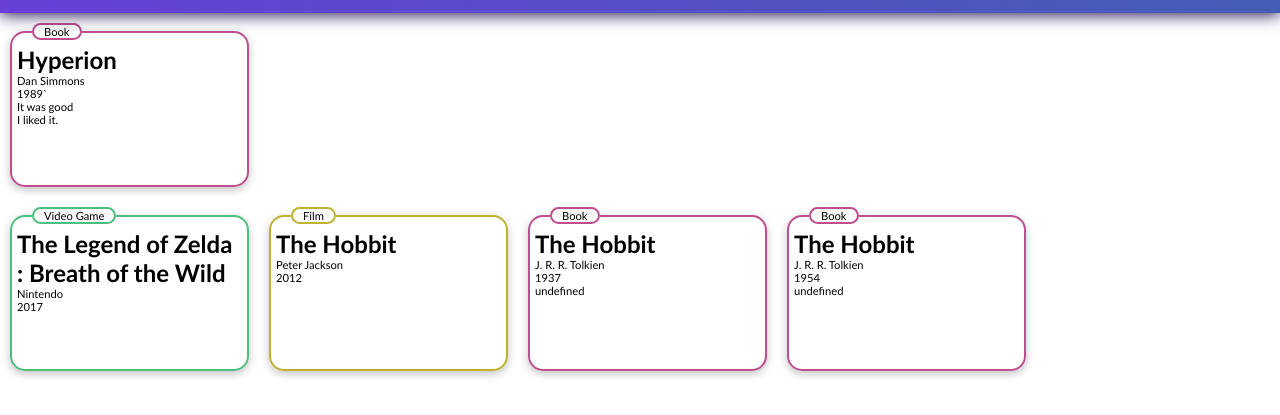
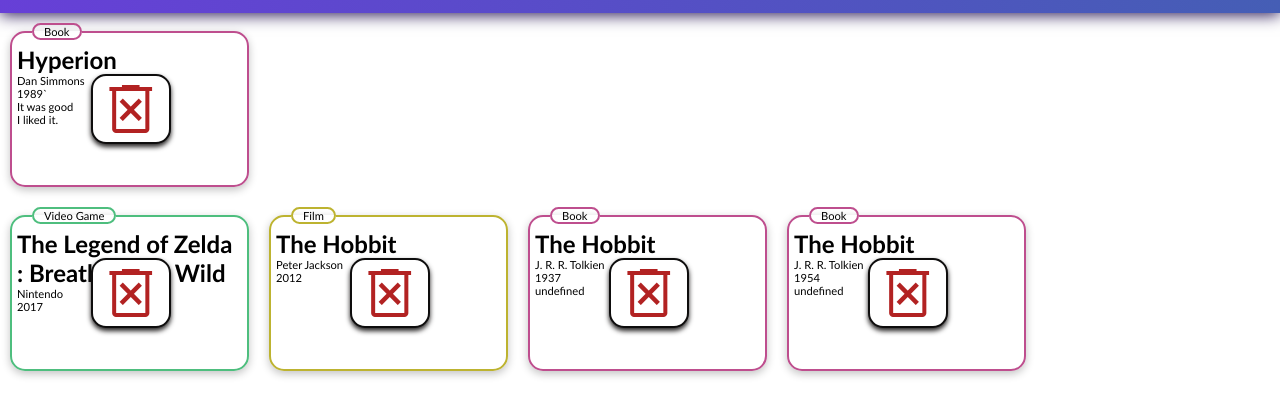
Before and after one commit to RinkM/Odin8.5-Library, a plain HTML site: page index.html in a window 1280 px wide. Both pictures are taken after a click on the button "Edit". Shown: the part 83-498 px from the top of the page. Drawn offline with nearby package versions, Linux system fonts and the light colour scheme.

Commit message:
midnight update - read the readme 10/30

```diff
--- a/index.html
+++ b/index.html
@@ -6,6 +6,8 @@
   <meta name="viewport" content="width=device-width, initial-scale=1.0">
   <link rel="stylesheet" href="style.css">
 
+  <!--Trash Can Icon-->
+  <link rel="stylesheet" href="https://fonts.googleapis.com/css2?family=Material+Symbols+Outlined:opsz,wght,FILL,GRAD@20..48,100..700,0..1,-50..200" />
 
   <title>Document</title>
 </head>
@@ -155,6 +157,8 @@
 
 <footer>
 
+
+
 </footer>
 <script src="script.js"></script>
 </html>
--- a/script.js
+++ b/script.js
@@ -189,11 +189,43 @@
 
 
 
+
+function deleteCard (){
+
+  const delCard = document.createElement("div")
+  const delButton = document.createElement("button")
+  delCard.classList.add("delCard")
+  delButton.classList.add("delButton")
+
+  delCard.classList.add("hidden")
+  delCard.classList.add("delCard")
+  delButton.classList.add("material-symbols-outlined")
+  delButton.textContent = "delete_forever"
+  delCard.appendChild(delButton);
+
+
+
+
+
+
+
+  return delCard
+
+}
+
+
+
+
+
 function cardMaker(){
   library.map(object=> {
-    const mediaCard = document.createElement("fieldset")
-    mediaCard.classList.add("mediaContainer")
-    mediaCard.id = `card${object.itemId}`
+
+    const mediaCard = document.createElement("div")
+    mediaCard.classList.add("media")
+
+    const mediaInformation = document.createElement("fieldset")
+    mediaInformation.classList.add("mediaContainer")
+    mediaCard.id = `${object.itemId}`
 
     const legend = document.createElement("legend")
     legend.classList.add("legend")
@@ -203,20 +235,17 @@
     finished.classList.add("finishedStatus");
 
     if(object.mediaType == 'book'){
-    //   mediaCard.classList.add("bookBackground")
-      mediaCard.classList.add("bookBorder")
+      mediaInformation.classList.add("bookBorder")
       legend.classList.add("bookBorder")
       legend.innerText = "Book"
 
     }else if(object.mediaType == 'film') {
-    //   mediaCard.classList.add("filmBackground")
-      mediaCard.classList.add("filmBorder")
+      mediaInformation.classList.add("filmBorder")
       legend.classList.add("filmBorder")
       legend.innerText = "Film"
 
     }else if (object.mediaType == 'game'){
-    //   mediaCard.classList.add("gameBackground")
-      mediaCard.classList.add("gameBorder")
+      mediaInformation.classList.add("gameBorder")
       legend.classList.add("gameBorder")
       legend.innerText = "Video Game"
     }
@@ -246,13 +275,19 @@
     itemNotes.classList.add("smallText");
     itemNotes.textContent = `${object.notes}`;
 
-    mediaCard.appendChild(legend);
-    mediaCard.appendChild(finished);
-    mediaCard.appendChild(itemTitle);
-    mediaCard.appendChild(itemAuthor);
-    mediaCard.appendChild(itemYear);
-    mediaCard.appendChild(itemReview);
-    mediaCard.appendChild(itemNotes);
+    mediaInformation.appendChild(legend);
+    mediaInformation.appendChild(finished);
+    mediaInformation.appendChild(itemTitle);
+    mediaInformation.appendChild(itemAuthor);
+    mediaInformation.appendChild(itemYear);
+    mediaInformation.appendChild(itemReview);
+    mediaInformation.appendChild(itemNotes);
+    mediaCard.appendChild(mediaInformation);
+
+    mediaCard.appendChild(deleteCard())
+
+
+
 
     const libraryDiv = document.getElementsByClassName("libraryContainer")[0];
     libraryDiv.appendChild(mediaCard)
@@ -340,6 +375,8 @@
 
 
 
+
+
 // Button Functions
 addButton.addEventListener("click",addForm)
 
@@ -405,33 +442,49 @@
 cardMaker()
 
 
+function cardShake(){
+  const libraryDiv = document.getElementsByClassName("mediaContainer")
+  const allCards = Array.from(libraryDiv)
+    allCards.map(card => {
+    card.style.animation = "shake 1s";
+      }
+    )
+    setTimeout (resetShake,1000)
+    }
 
 
 
-function editPress (){
-  const libraryDiv = document.getElementsByClassName("libraryContainer")
-  // selects all cards in libary.
-  const allCards = Array.from(libraryDiv[0].childNodes)
-
-  allCards.map(card => {
-    console.log(card)
-    card.style.animation = "shake .5s";
-      }
-    )
 // resets the shaking cards.
+function resetShake(){
+const libraryDiv = document.getElementsByClassName("mediaContainer")
+const allCards = Array.from(libraryDiv)
     allCards.map(card => {
       console.log(card.style.animation)
-      setTimeout(clear => card.style.removeProperty('animation'),500);
-      // card.classList.toggle('blur')
+      card.style.removeProperty('animation')
         }
       )
+    }
+
+
+function editPress (){
+
+  const delDiv = document.getElementsByClassName("delCard")
+  const allDel = Array.from(delDiv);
+  const delClasses = allDel[0].classList;
+  allDel.map(card => {
+    card.classList.toggle("hidden")
+    }
+  )
+  if (Array.from(delClasses).indexOf('hidden') == true){
+    console.log('hidden is true')
+    resetShake()
+
+  } else {
+    console.log('hidden is false')
+    cardShake()
 
 
 
   }
 
-
-
-  const mediaCard = document.createElement("fieldset")
-  mediaCard.classList.add("mediaContainer")
-  // mediaCard.id = `card${object.itemId}`
+  }
--- a/style.css
+++ b/style.css
@@ -29,18 +29,26 @@
     justify-content: flex-end;
     flex-direction: row-reverse;
     flex-wrap: wrap-reverse;
+    z-index: 0;
+    position: relative;
+    top: 6em;
 }
 
 
 
 /* Style for Cards */
+.media{
+    position: relative;
+}
+
+
 .mediaContainer{
     margin: 10px;
     padding: 5px;
     font-family:'Trebuchet MS', 'Lucida Sans Unicode', 'Lucida Grande', 'Lucida Sans', Arial, sans-serif;
     width:225px;
     height: 150px;
-
+    position: relative;
     box-shadow: rgba(0, 0, 0, 0.24) 0px 3px 8px;
 }
 
@@ -68,7 +76,46 @@
     }
 
 
+.delCard {
 
+    position: absolute;
+    top:33%;
+    left:35%;
+
+
+}
+
+
+.delButton:hover{
+    border:firebrick 2px solid;
+    box-shadow: firebrick 0px 3px 5px;
+}
+
+
+.delButton:active{
+    background-color: black;
+
+}
+
+.delButton{
+    cursor: pointer;
+    background-color: white;
+    border:rgb(14, 13, 13) 2px solid;
+    border-radius: 15px;
+    box-shadow: rgb(36, 34, 34) 0px 3px 5px;
+
+}
+
+.material-symbols-outlined  {
+    font-size: 4em !important;
+    color:firebrick;
+
+  font-variation-settings:
+  'FILL' 0,
+  'wght' 400,
+  'GRAD' 0,
+  'opsz' 48
+}
 
 
 
@@ -80,8 +127,10 @@
 }
 
 nav{
+    width:100%;
+    z-index: 1;
     display: grid;
-    /* position: sticky; */
+    position: absolute;
     /* top:0px; */
     background-image: linear-gradient(92.88deg,  #673FD7,  #455EB5);
     grid-template-columns: 2fr 1fr 1fr;
@@ -160,6 +209,7 @@
     }
 
     .libraryContainer{
+        top:5em;
         justify-content: center;
     }
 }
@@ -461,4 +511,12 @@
     80% { transform: translate(-1px, -1px) rotate(1deg); }
     90% { transform: translate(1px, 2px) rotate(0deg); }
     100% { transform: translate(1px, -2px) rotate(-1deg); }
+    15% { transform: translate(3px, 2px) rotate(0deg); }
+    25% { transform: translate(1px, -1px) rotate(1deg); }
+    35% { transform: translate(-1px, 2px) rotate(-1deg); }
+    45% { transform: translate(-3px, 1px) rotate(0deg); }
+    55% { transform: translate(3px, 1px) rotate(-1deg); }
+    65% { transform: translate(-1px, -1px) rotate(1deg); }
+    75% { transform: translate(1px, 2px) rotate(0deg); }
+    85% { transform: translate(1px, -2px) rotate(-1deg); }
   }
```
Also changed, not shown: README.md.
